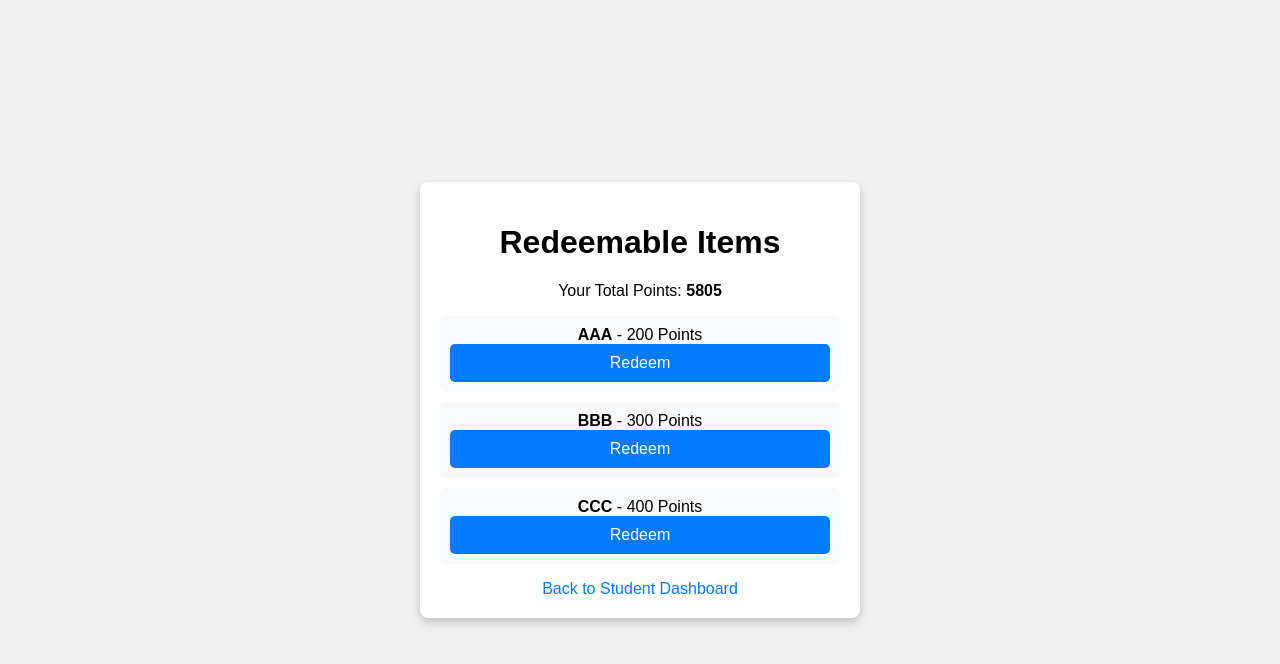
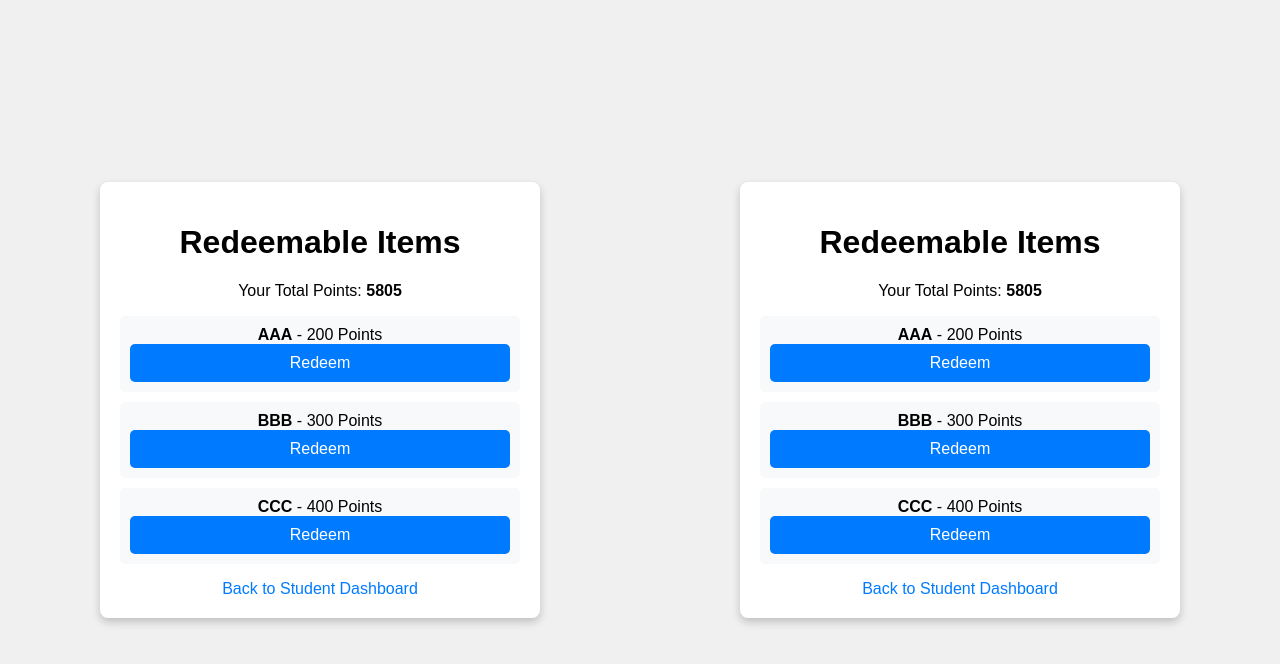
Before and after one commit to Kee-Wei-HengNp/DevOps_Oct2024_Team3_Assignment, a Flask app: page /redeemable-items in a window 1280 px wide. Shown: the top 664 px of the page. Run offline with Flask 3, Linux system fonts and the light colour scheme.

Commit message:
Hoping this works, resolving conflict

```diff
--- a/templates/redeemable_items.html
+++ b/templates/redeemable_items.html
@@ -1,8 +1,8 @@
 <!DOCTYPE html>
 <html lang="en">
-<head>
-    <meta charset="UTF-8">
-    <meta name="viewport" content="width=device-width, initial-scale=1.0">
+  <head>
+    <meta charset="UTF-8" />
+    <meta name="viewport" content="width=device-width, initial-scale=1.0" />
     <title>Redeemable Items</title>
     <link rel="stylesheet" href="{{ url_for('static', filename='styles.css') }}">
 </head>
@@ -23,4 +23,26 @@
 
     <script src="{{ url_for('static', filename='script.js') }}"></script>
 </body>
+    <link
+      rel="stylesheet"
+      href="{{ url_for('static', filename='styles.css') }}"
+    />
+  </head>
+  <body>
+    <div class="container">
+      <h1>Redeemable Items</h1>
+      <p>Your Total Points: <strong id="user-points">{{ points }}</strong></p>
+      <ul>
+        {% for item in items %}
+        <li>
+          <strong>{{ item.name }}</strong> - {{ item.cost }} Points
+          <button onclick="redeemItem('{{ item.name }}')">Redeem</button>
+        </li>
+        {% endfor %}
+      </ul>
+      <a href="/student">Back to Student Dashboard</a>
+    </div>
+
+    <script src="{{ url_for('static', filename='script.js') }}"></script>
+  </body>
 </html>
```
Also changed, not shown: app.py (+10 -1 lines), templates/recovery_page.html (added, +11 -0 lines), tests/testapp.py (+9 -4 lines).
